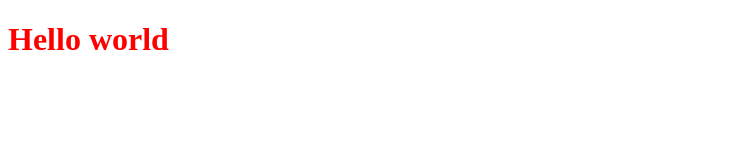
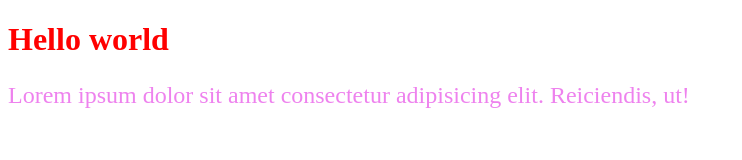
Before and after one commit to NadyaKonzevaya/Teachmeskills-JS-HW1, a plain HTML site: page index.html in a window 1280 px wide. Shown: the whole page, without its empty margins (0-742 px from the left). Drawn offline with Linux system fonts and the light colour scheme.

Commit message:
created second branch

```diff
--- a/index.html
+++ b/index.html
@@ -8,5 +8,8 @@
   </head>
   <body>
     <h1>Hello world</h1>
+    <p class="text">
+      Lorem ipsum dolor sit amet consectetur adipisicing elit. Reiciendis, ut!
+    </p>
   </body>
 </html>
--- a/styles.css
+++ b/styles.css
@@ -1,3 +1,8 @@
 h1 {
   color: red;
 }
+
+.text {
+  font-size: 24px;
+  color: violet;
+}
```
